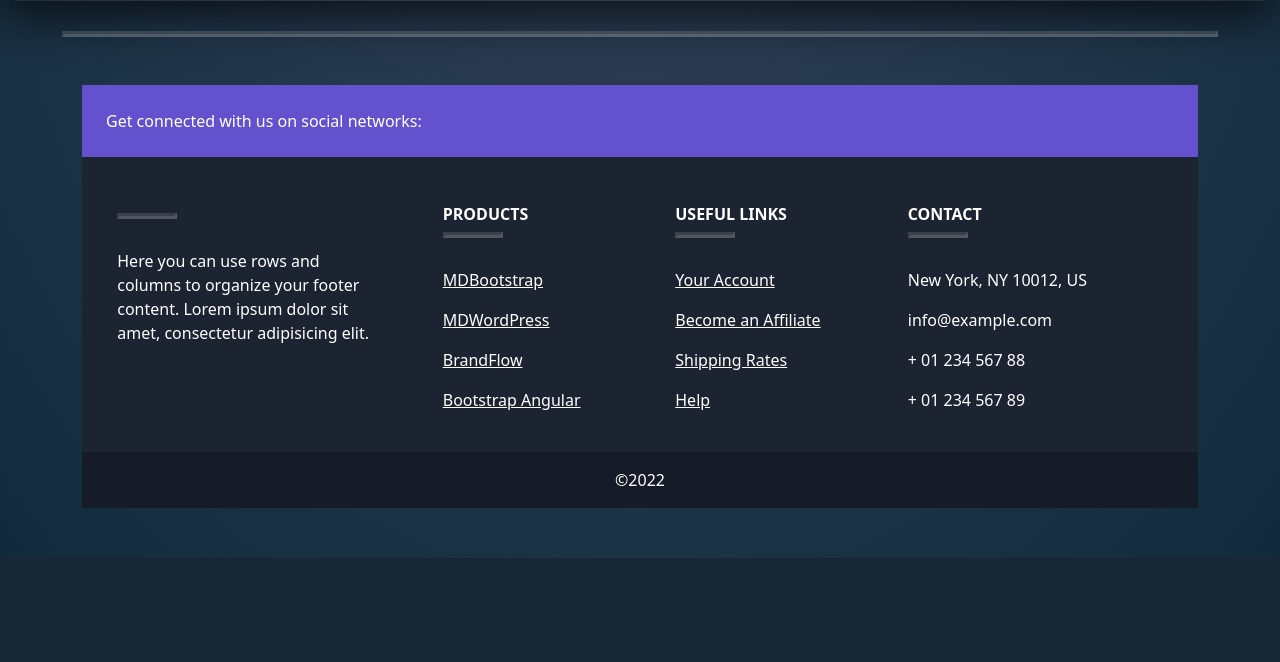
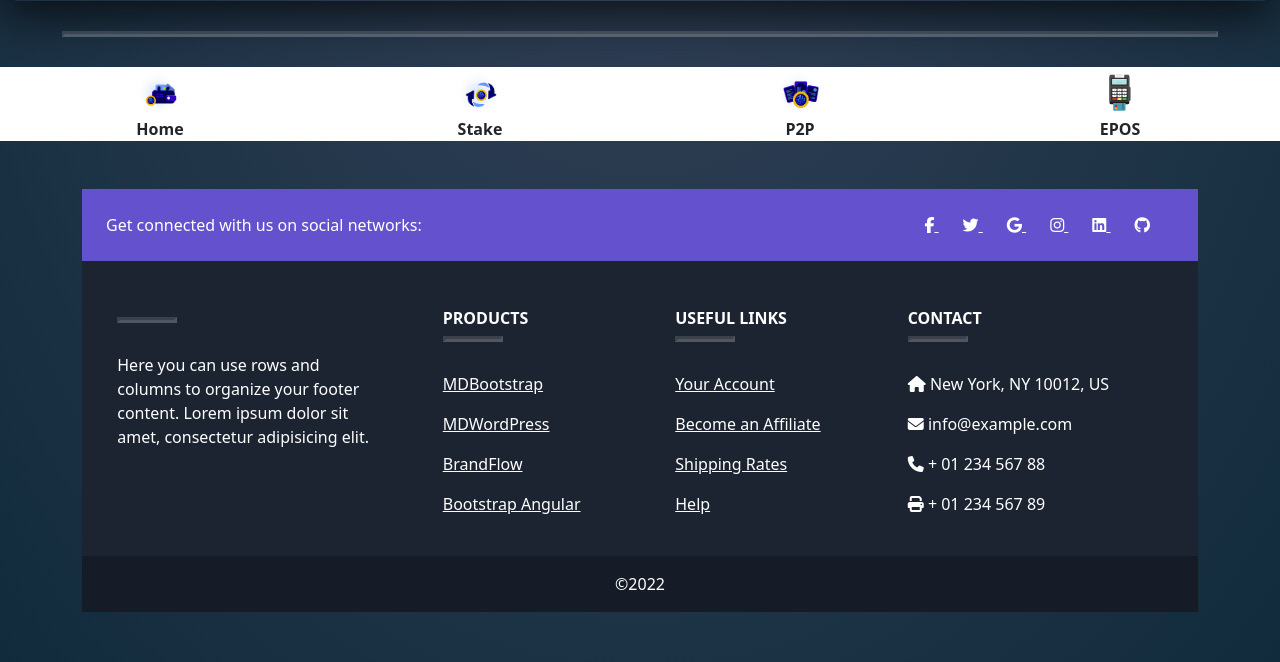
Before and after one commit to Ubpat16/app_sapano, a Django app: template webapp/templates/index.html in a window 1280 px wide. Shown: the part 1158-1820 px from the top of the page. Before the commit the page ends 1716 px from the top, so only its background shows below. Run offline with Django 4.2, Linux system fonts and the light colour scheme; the template is opened without the code that fills it, so the values that code supplies are empty; parts of the project's set-up code (start-up, migrations or seed data) failed here and were passed over; some libraries are stand-ins or nearby versions.

Commit message:
working on bottom nav

```diff
--- a/webapp/coindata.py
+++ b/webapp/coindata.py
@@ -6,11 +6,8 @@ class COINData:
     def __init__(self, sort, limit, currency):
         self.url = f'https://api.coingecko.com/api/v3/coins/markets?vs_currency={currency}&order={sort}&' \
                    f'per_page={limit}&page=1&sparkline=false'
+        self.response = requests.get(self.url)
 
     def data(self):
         data = requests.get(self.url)
         return data.json()
-
-    def test_status(self):
-        self.response = requests.get(self.url)
-        return self.response.status_code
--- a/webapp/static/css/styles.css
+++ b/webapp/static/css/styles.css
@@ -6,13 +6,6 @@ body {
     background-image: radial-gradient(#354259, #112B3C);
 }
 
-.positive {
-    color: green;
-}
-
-.negative {
-    color: red;
-}
 
 .header-images {
   width: 40px;
@@ -138,8 +131,10 @@ hr {
     color: #fff;
 
 }
-.volume {
-		visibility: hidden;
+
+/* css for bottom nav */
+.bottom-nav-container {
+  text-align: center;
 }
 
 /* css for table */
--- a/webapp/templates/footer.html
+++ b/webapp/templates/footer.html
@@ -1,5 +1,42 @@
 {% load static %}
 <!--footer-->
+
+<div class="container-fluid" style="background-color: white;">
+    <div class="row bottom-nav-container">
+        <div class="col-3">
+            <div class="bottom-nav">
+                <div class="bottom-nav-icon">
+                    <img src="{% static 'images/marketplace.png' %}" height="50" width="50">
+                </div>
+                <b class="bottom-nav-text">Home</b>
+            </div>
+        </div>
+        <div class="col-3">
+            <div>
+                <div>
+                    <img src="{% static 'images/stake.png' %}" height="50" width="50">
+                </div>
+                <b class="bottom-nav-text">Stake</b>
+            </div>
+        </div>
+        <div class="col-3">
+            <div>
+                <div>
+                    <img src="{% static 'images/p2p.png' %}" height="50" width="50">
+                </div>
+                <b class="bottom-nav-text">P2P</b>
+            </div>
+        </div>
+        <div class="col-3">
+            <div>
+                <div>
+                    <img src="{% static 'images/EPOS-device.svg' %}" height="50" width="50">
+                </div>
+                <b class="bottom-nav-text">EPOS</b>
+            </div>
+        </div>
+    </div>
+</div>
 
 <footer>
     <!-- Remove the container if you want to extend the Footer to full width. -->
--- a/webapp/templates/header.html
+++ b/webapp/templates/header.html
@@ -3,6 +3,8 @@
 <head>
     <meta charset="UTF-8">
     <meta name="viewport" content="width=device-width, initial-scale=1">
+    <meta name="viewport" content="width=device-width, initial-scale=1.0, maximum-scale=1.0, user-scalable=no">
+
     <title>Home | {{ company }}</title>
     <link href="https://cdn.jsdelivr.net/npm/bootstrap@5.2.0-beta1/dist/css/bootstrap.min.css" rel="stylesheet"
           integrity="sha384-0evHe/X+R7YkIZDRvuzKMRqM+OrBnVFBL6DOitfPri4tjfHxaWutUpFmBp4vmVor" crossorigin="anonymous">
@@ -17,6 +19,7 @@
           rel="stylesheet">
     <!--- FontAwesome ---->
     <script src="{% static 'fontawesomefree/js/all.min.js' %}"></script>
+    <script src="https://kit.fontawesome.com/0c98489dc6.js" crossorigin="anonymous"></script>
 </head>
 
 <body>
```
Also changed, not shown: webapp/tests.py (+7 -9 lines), webapp/static/images/marketplace.png (added), webapp/static/images/p2p.png (added), webapp/static/images/stake.png (added). Lines whose indentation alone changed are shown as unchanged.
